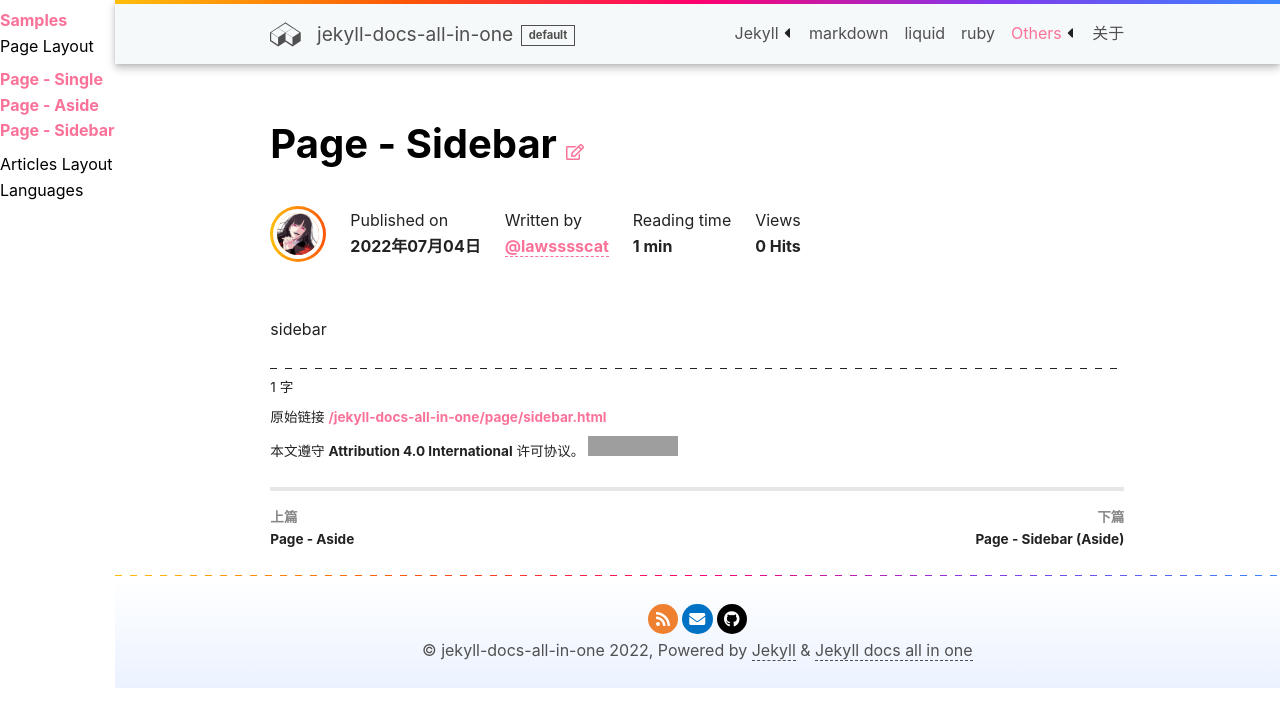
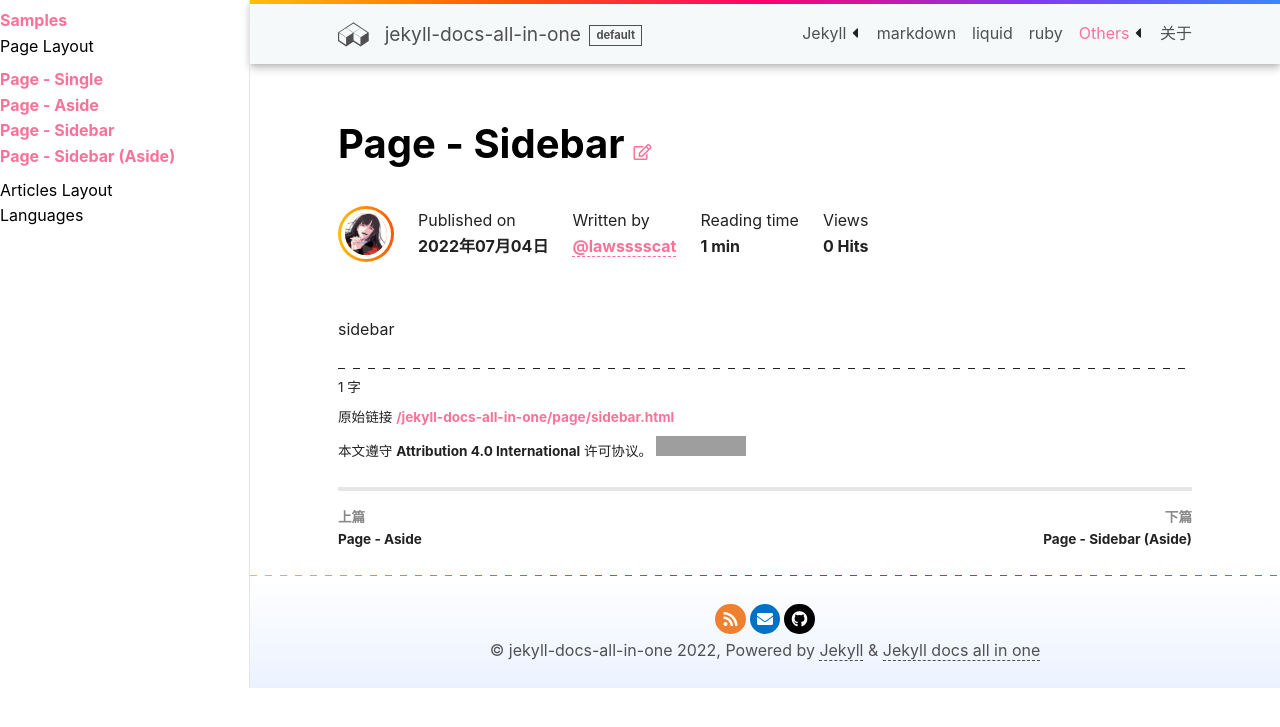
Before and after one commit to LawssssCat/jekyll-docs, a Jekyll site: the page built from _sample_pages/1.3-sidebar.md, in a window 1280 px wide. Shown: the top 727 px of the page. Built offline with Jekyll 4.4.1, drawn with Linux system fonts in a browser that asks for light colours; comment, search, counter and statistics services are not loaded; grey boxes are pictures that could not be loaded.

Commit message:
improvement: introduce sidebar.scss and quicklinks.html active

```diff
--- a/_data/quicklinks.yml
+++ b/_data/quicklinks.yml
@@ -8,5 +8,6 @@
       - url: /page/single.html
       - url: /page/aside.html
       - url: /page/sidebar.html
+      - url: /page/page-sidebar-aside.html
   - title: Articles Layout
   - title: Languages
--- a/_includes/sidebar/quicklinks.html
+++ b/_includes/sidebar/quicklinks.html
@@ -30,7 +30,14 @@
               {%- include snippets/get-page-title.html id=_detail.url -%}
               {%- assign _detail_title = __return -%}
             {%- endunless -%}
-            <li>
+            {%- assign token_detail_url = _detail.url | replace: '.html', '' -%}
+            {%- assign token_page_url   = page.url    | replace: '.html', '' -%}
+            {%- if token_detail_url==token_page_url -%}
+              {%- assign _active = 'active' -%}
+            {%- else -%}
+              {%- assign _active = '' -%}
+            {%- endif -%}
+            <li class="{{ _active }}">
               <a href="{{ _detail_url }}">{{ _detail_title }}</a>
             </li>
           {%- endfor -%}
--- /dev/null
+++ b/_sass/components/_sidebar.scss
@@ -0,0 +1,10 @@
+/* stylelint-disable scss/no-global-function-names */
+.page__sidebar {
+  z-index: 999;
+  width: 80%;
+  max-width: map-get($layout, sidebar-width);
+  @include split-line(right);
+  @include transition(transform map-get($animation, duration));
+  @include overflow(auto);
+
+}
--- a/_sass/specification.scss
+++ b/_sass/specification.scss
@@ -20,5 +20,6 @@
   "components/article-content",
   "components/aside",
   "components/toc", // must be after 'aside'
+  "components/sidebar",
 
   "layout/page";
```
